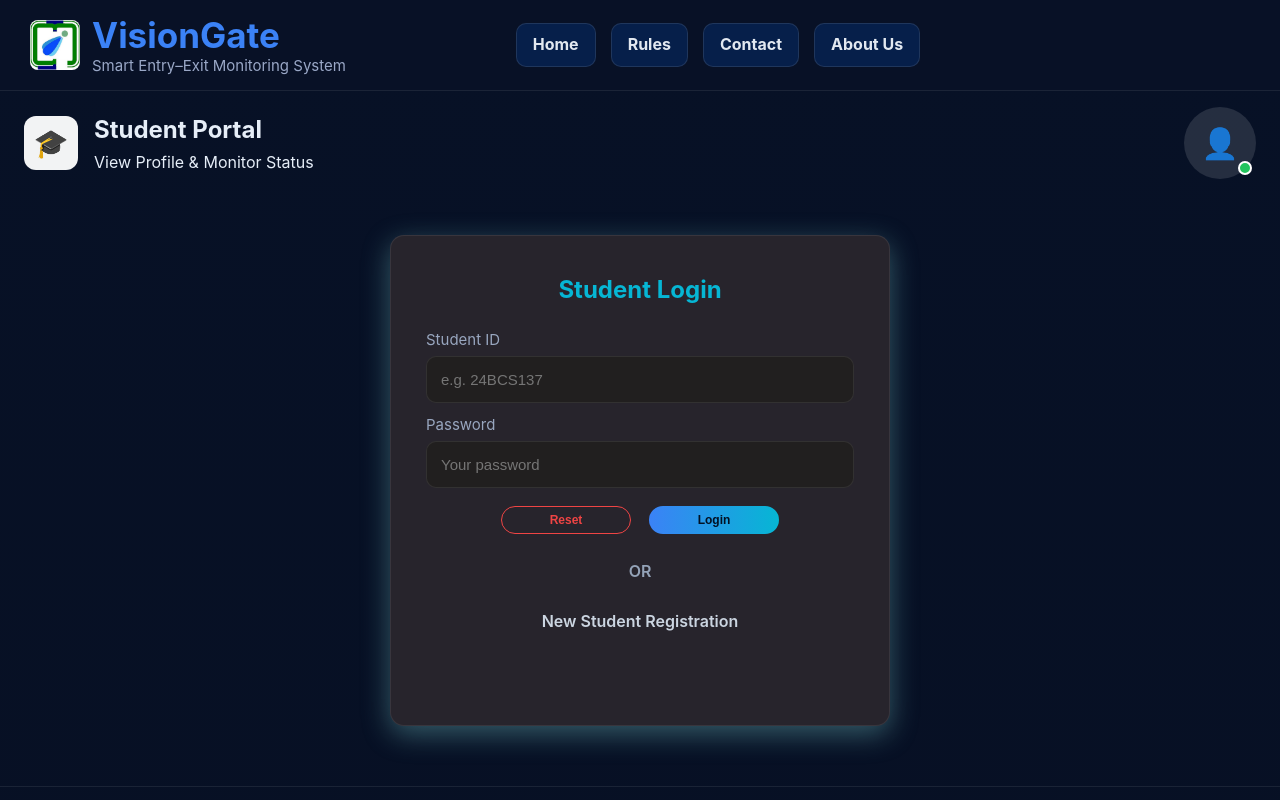
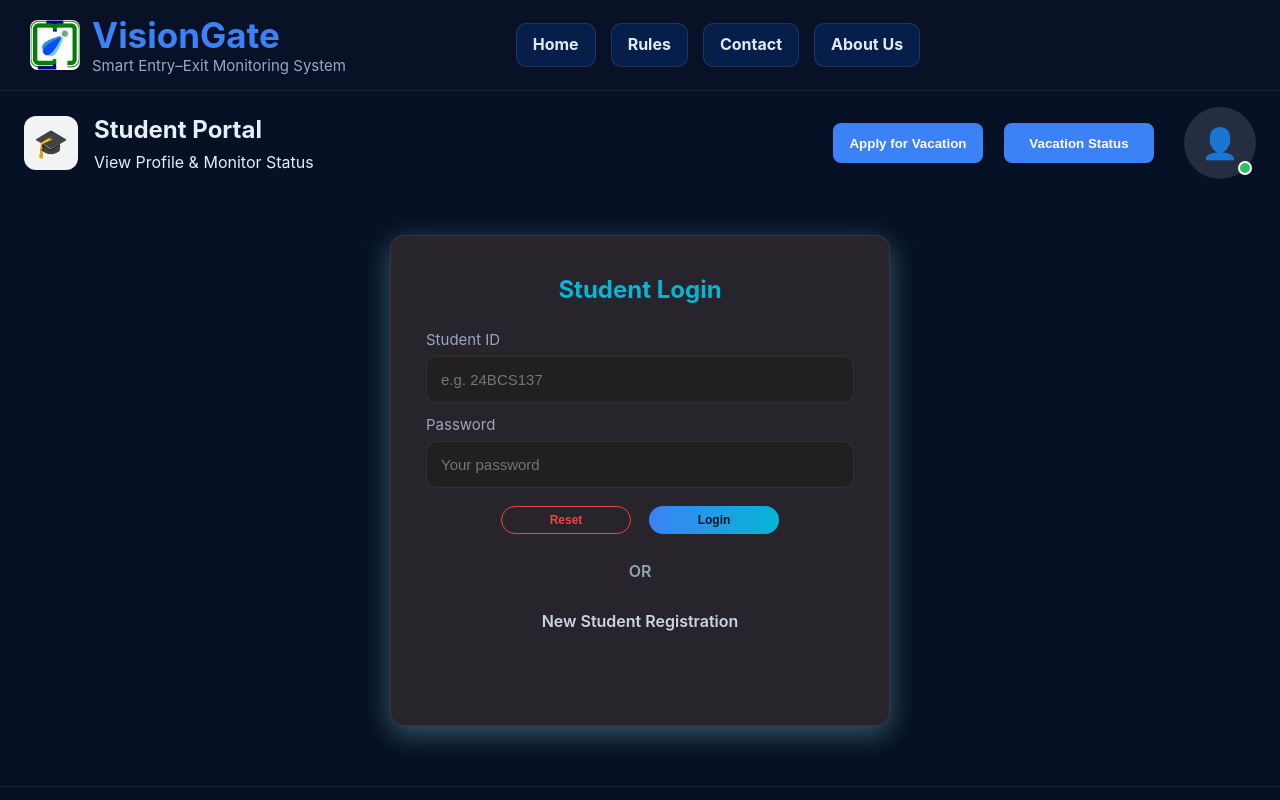
Before and after one commit to malaysaha2007/VisionGate, a React (Vite) app in the folder frontend/: page /studentLogin in a window 1280 px wide. Shown: the top 800 px of the page. Built offline with nearby package versions, Linux system fonts and the light colour scheme.

Commit message:
Added Vacation Buttons in StudentPortalHeader

```diff
--- a/frontend/src/components/StudentPortalHeader.jsx
+++ b/frontend/src/components/StudentPortalHeader.jsx
@@ -98,6 +98,21 @@ function StudentPortalHeader({ student, logs = [] }) {
           className="student-avatar-wrapper"
           ref={menuRef}
         >
+          {/* Apply vacation and Avatar */}
+          <div className="vacation-avatar">
+
+            <div className="vacation-bothButtons">
+
+              <button className="vacation">
+              Apply for Vacation
+            </button>
+
+            <button className="vacation">
+              Vacation Status
+            </button>
+
+            </div>
+
 
           <div
             className="student-header-avatar"
@@ -129,6 +144,7 @@ function StudentPortalHeader({ student, logs = [] }) {
                   : "status-red"
               }`}
             />
+          </div>
           </div>
 
           {showMenu && (
--- a/frontend/src/styles/AllPortalHeader.css
+++ b/frontend/src/styles/AllPortalHeader.css
@@ -11,7 +11,32 @@
 
    margin-bottom: 30px;
 }
-
+.vacation-avatar {
+  display: flex;
+  align-items: center;
+  justify-content: center;
+}
+.vacation {
+  margin-left: 5px;
+  padding: 9px 16px;
+  background: #3b82f6;
+  color: white;
+  border: none;
+  border-radius: 8px;
+  cursor: pointer;
+  font-weight: 600;
+  transition: background 0.2s;
+  width: 150px;
+  height: 40px;
+}
+.vacation:hover {
+  background: #2563eb;
+}
+.vacation-bothButtons {
+  display: flex;
+  margin-right: 30px;
+  gap: 16px;
+}
 .student-portal-hero-content {
   display: flex;
   justify-content: space-between;
```
